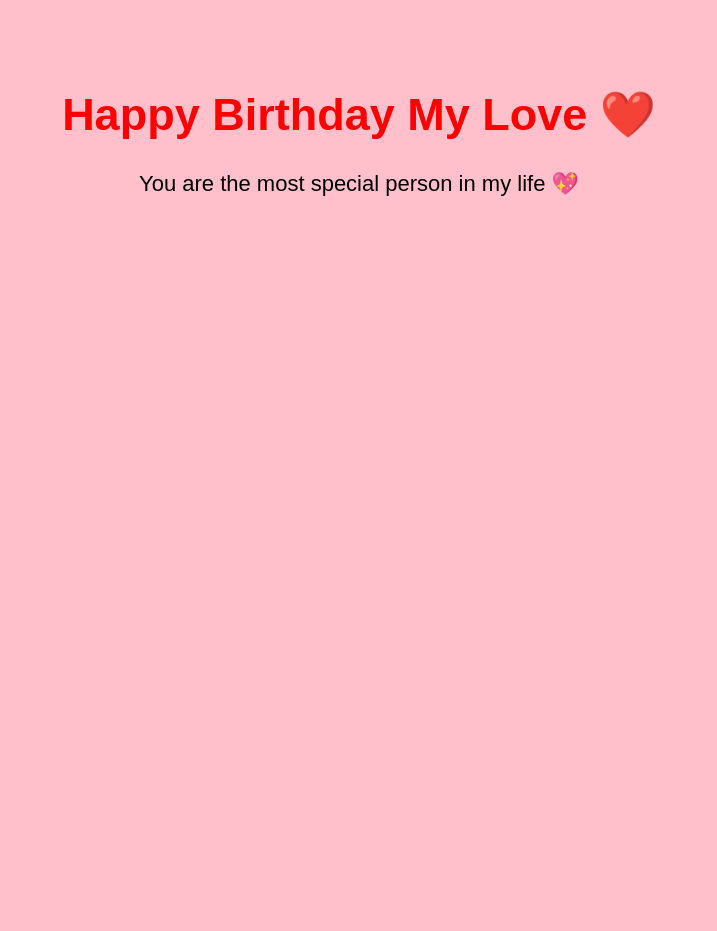
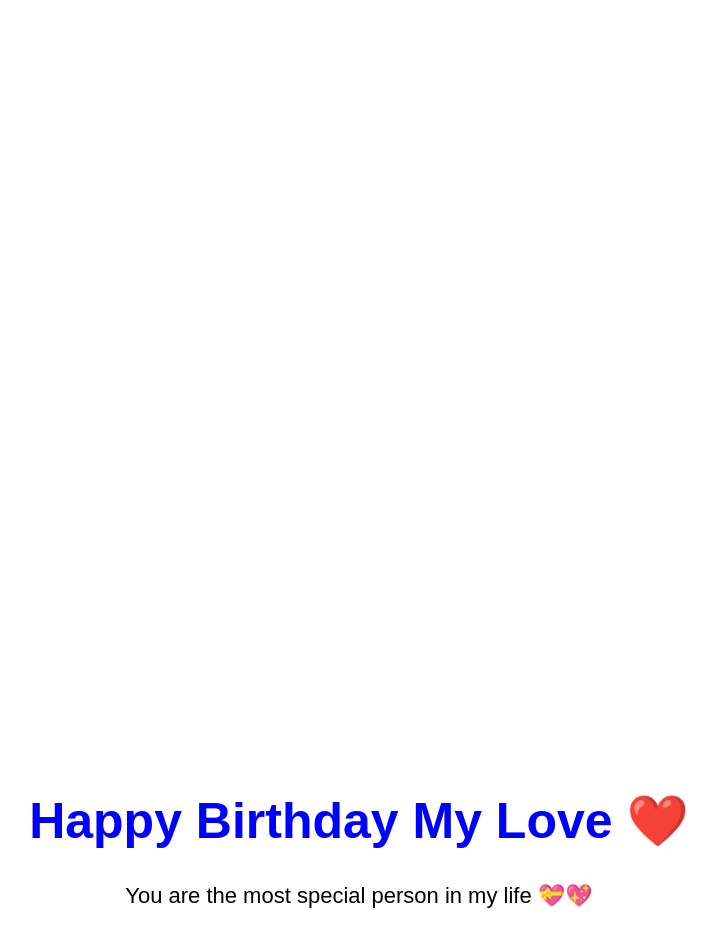
Before and after one commit to Mansi74130/Kunal-s-Birthday-website, a plain HTML site: page index.html in a window 1280 px wide. Shown: the whole page, without its empty margins (281-998 px from the left). Before the commit the page ends 800 px from the top, so only its background shows below. Drawn offline with Linux system fonts and the light colour scheme.

Commit message:
Update birthday message and styling in index.html

```diff
--- a/index.html
+++ b/index.html
@@ -1,20 +1,20 @@
 <!DOCTYPE html>
 <html>
 <head>
-    <title>Happy Birthday ❤️</title>
+    <title>Happy Birthday Baby ❤️</title>
     <style>
         body {
-            background: pink;
+            background: baby pink;
             text-align: center;
             font-family: Arial;
-            padding-top: 50px;
+            padding-top: 750px;
         }
-        h1 { font-size: 45px; color: red; }
+        h1 { font-size: 50px; color: blue; }
         p { font-size: 22px; }
     </style>
 </head>
 <body>
     <h1>Happy Birthday My Love ❤️</h1>
-    <p>You are the most special person in my life 💖</p>
+    <p>You are the most special person in my life 💝💖</p>
 </body>
 </html>
```
